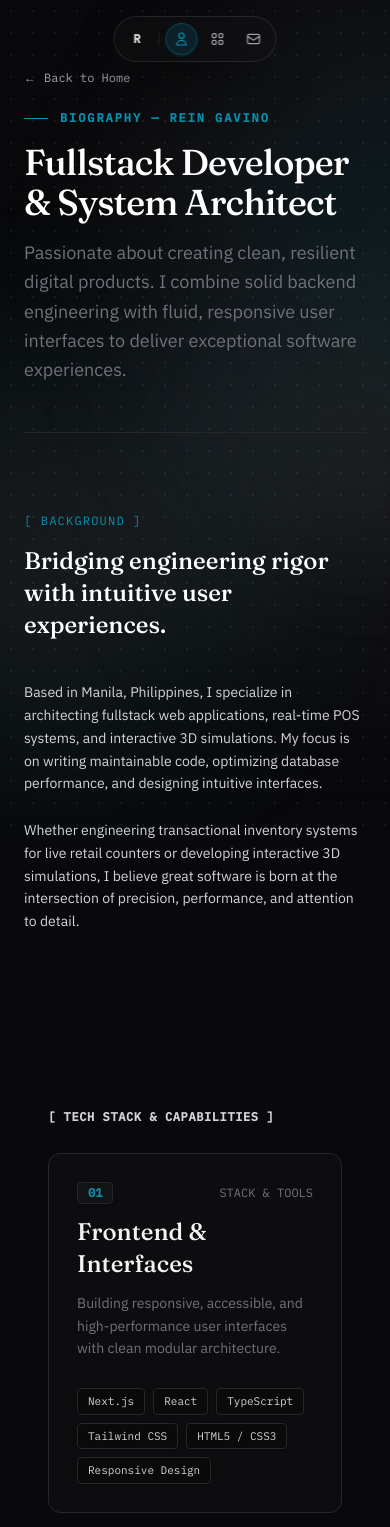
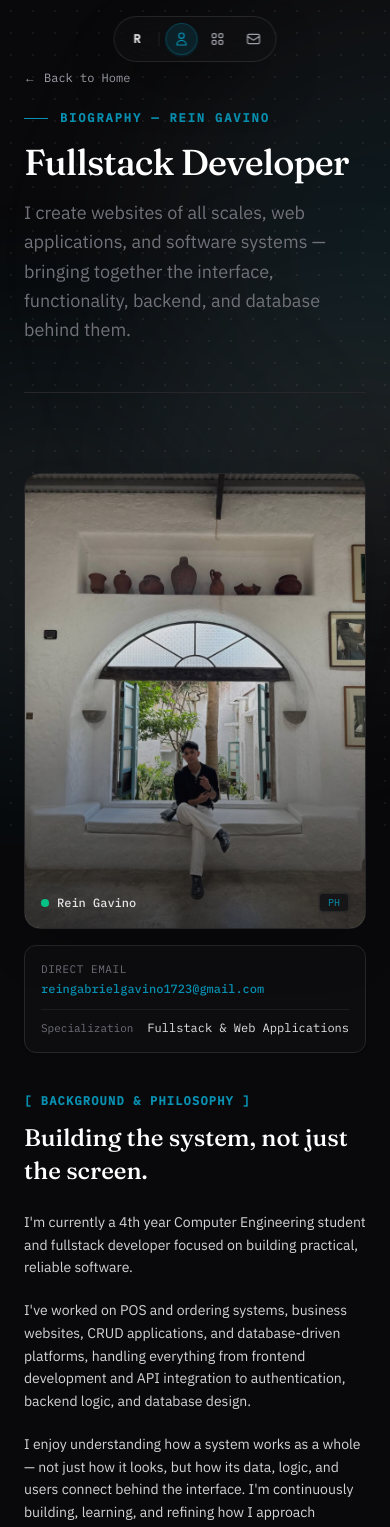
Before and after one commit to Yiizer/ReinPortfolio, a Next.js app in the folder app/: page /about in a window 390 px wide. Shown: the top 1527 px of the page. Built offline with nearby package versions, Linux system fonts and the light colour scheme.

Commit message:
feat: update group project metadata, about page portrait & bio, and contact details

```diff
--- a/app/src/app/about/page.tsx
+++ b/app/src/app/about/page.tsx
@@ -1,6 +1,7 @@
 "use client";
 
 import Link from "next/link";
+import Image from "next/image";
 import TechStack from "@/components/TechStack";
 import Contact from "@/components/Contact";
 import FloatingNav from "@/components/FloatingNav";
@@ -70,33 +71,90 @@ export default function AboutPage() {
             </div>
 
             <h1 className="font-serif text-4xl sm:text-5xl md:text-6xl text-white font-medium tracking-tight">
-              Fullstack Developer &amp; System Architect
+              Fullstack Developer
             </h1>
 
             <p className="text-muted text-lg max-w-3xl leading-relaxed">
-              Passionate about creating clean, resilient digital products. I combine solid backend engineering with fluid, responsive user interfaces to deliver exceptional software experiences.
+              I create websites of all scales, web applications, and software systems — bringing together the interface, functionality, backend, and database behind them.
             </p>
           </div>
         </div>
 
-        {/* Narrative Bio & Principles */}
-        <div className="grid grid-cols-1 md:grid-cols-12 gap-10">
-          <div className="md:col-span-4 space-y-4">
-            <p className="font-mono text-xs tracking-widest text-accent uppercase">
-              [ BACKGROUND ]
+        {/* Narrative Bio & Portrait Photo */}
+        <div className="grid grid-cols-1 md:grid-cols-12 gap-10 lg:gap-12 items-start">
+          {/* Left Column: Portrait Photo & Metadata */}
+          <div className="md:col-span-5 space-y-4">
+            <div className="relative group/photo">
+              {/* Subtle background glow on hover */}
+              <div
+                className="pointer-events-none absolute -inset-1 rounded-2xl bg-gradient-to-br from-accent/20 to-transparent opacity-0 blur-xl transition-opacity duration-500 group-hover/photo:opacity-100"
+                aria-hidden="true"
+              />
+              <div className="relative aspect-[3/4] rounded-2xl overflow-hidden border border-border-line bg-surface/70 shadow-2xl transition-all duration-300 group-hover/photo:border-accent/40 group-hover/photo:shadow-[0_0_30px_rgba(6,182,212,0.15)]">
+                <Image
+                  src="/profile.jpg"
+                  alt="Rein Gavino"
+                  fill
+                  sizes="(max-width: 768px) 100vw, 450px"
+                  className="object-cover object-center transition-transform duration-500 group-hover/photo:scale-[1.02]"
+                  priority
+                />
+                {/* Subtle bottom vignette gradient */}
+                <div className="absolute inset-0 bg-gradient-to-t from-ink/90 via-ink/20 to-transparent opacity-85 pointer-events-none" />
+                <div className="absolute bottom-4 inset-x-4 flex items-center justify-between text-xs font-mono">
+                  <div className="flex items-center gap-2">
+                    <span className="w-2 h-2 rounded-full bg-emerald-400 animate-pulse" />
+                    <span className="text-zinc-200 font-medium">Rein Gavino</span>
+                  </div>
+                  <span className="text-accent bg-surface/90 border border-border-line px-2 py-0.5 rounded text-[10px] shadow-sm">
+                     PH
+                  </span>
+                </div>
+              </div>
+            </div>
+
+            {/* Quick Contact & Info Card */}
+            <div className="p-4 rounded-xl bg-surface/50 border border-border-line space-y-3 font-mono text-xs shadow-sm">
+              <div className="space-y-1">
+                <span className="text-zinc-500 text-[11px] uppercase tracking-wider block">Direct Email</span>
+                <a
+                  href="mailto:reingabrielgavino1723@gmail.com"
+                  className="text-accent hover:underline hover:text-accent-hover transition-colors font-medium break-all block"
+                >
+                  reingabrielgavino1723@gmail.com
+                </a>
+              </div>
+              <div className="flex items-center justify-between text-zinc-400 border-t border-border-line/60 pt-2.5">
+                <span className="text-zinc-500 text-[11px]">Specialization</span>
+                <span className="text-zinc-200">Fullstack &amp; Web Applications </span>
+              </div>
+            </div>
+          </div>
+
+          {/* Right Column: Narrative Bio */}
+          <div className="md:col-span-7 space-y-6">
+            <div className="space-y-3">
+              <p className="font-mono text-xs tracking-widest text-accent uppercase font-semibold">
+                [ BACKGROUND &amp; PHILOSOPHY ]
               </p>
-            <h2 className="font-serif text-2xl text-white font-medium">
-              Bridging engineering rigor with intuitive user experiences.
+              <h2 className="font-serif text-2xl sm:text-3xl text-white font-medium leading-snug">
+                Building the system, not just the screen.
               </h2>
             </div>
 
-          <div className="md:col-span-8 space-y-6 text-zinc-300 text-sm leading-relaxed">
+            <div className="space-y-5 text-zinc-300 text-sm sm:text-base leading-relaxed">
               <p>
-              Based in Manila, Philippines, I specialize in architecting fullstack web applications, real-time POS systems, and interactive 3D simulations. My focus is on writing maintainable code, optimizing database performance, and designing intuitive interfaces.
+                I'm currently a 4th year Computer Engineering student and fullstack developer focused on building practical, reliable software.
               </p>
               <p>
-              Whether engineering transactional inventory systems for live retail counters or developing interactive 3D simulations, I believe great software is born at the intersection of precision, performance, and attention to detail.
+                I've worked on POS and ordering systems, business websites, CRUD applications, and database-driven platforms, handling everything from frontend development and API integration to authentication, backend logic, and database design.
               </p>
+              <p>
+                I enjoy understanding how a system works as a whole — not just how it looks, but how its data, logic, and users connect behind the interface.
+
+I'm continuously building, learning, and refining how I approach software development.
+              </p>
+            </div>
           </div>
         </div>
 
--- a/app/src/app/works/page.tsx
+++ b/app/src/app/works/page.tsx
@@ -65,12 +65,12 @@ export default function WorksPage() {
             <div className="flex items-center gap-3">
               <span className="w-6 sm:w-8 h-px bg-accent inline-block" />
               <span className="font-mono text-xs tracking-[0.16em] text-accent uppercase font-semibold">
-                ARCHIVE &mdash; 2026
+                PROJECTS &mdash; 2026
               </span>
             </div>
 
             <h1 className="font-serif text-4xl sm:text-5xl md:text-6xl text-white font-medium tracking-tight">
-              Selected Works &amp; Systems
+              My Works &amp; Systems
             </h1>
 
             <p className="text-muted text-base max-w-2xl leading-relaxed">
@@ -84,7 +84,7 @@ export default function WorksPage() {
         <WorkList
           projects={ALL_PROJECTS}
           showViewAllLink={false}
-          sectionTitle="[ ALL PROJECTS & ARCHIVE ]"
+          sectionTitle="[ ALL PROJECTS ]"
           sectionId="all-works"
         />
 
--- a/app/src/components/Contact.tsx
+++ b/app/src/components/Contact.tsx
@@ -68,10 +68,10 @@ export default function Contact() {
 
             <div className="pt-4 flex flex-wrap items-center gap-4">
               <a
-                href="mailto:hello@example.com"
+                href="mailto:reingabrielgavino1723@gmail.com"
                 className="inline-flex items-center justify-center px-6 py-3.5 rounded-md bg-accent text-zinc-950 hover:bg-accent-hover font-semibold text-sm transition-all duration-200 shadow-lg shadow-accent/20 hover:shadow-[0_0_25px_rgba(6,182,212,0.5)] active:scale-[0.98]"
               >
-                <span>hello@example.com</span>
+                <span>reingabrielgavino1723@gmail.com</span>
                 <svg
                   className="ml-2 w-4 h-4"
                   fill="none"
--- a/app/src/components/TechStack.tsx
+++ b/app/src/components/TechStack.tsx
@@ -4,29 +4,29 @@ export default function TechStack() {
       number: "01",
       title: "Frontend & Interfaces",
       description:
-        "Building responsive, accessible, and high-performance user interfaces with clean modular architecture.",
+        "Creating responsive, polished interfaces with a focus on usability, clean layouts, and maintainable components.",
       skills: ["Next.js", "React", "TypeScript", "Tailwind CSS", "HTML5 / CSS3", "Responsive Design"],
     },
     {
       number: "02",
       title: "Backend & Systems",
       description:
-        "Architecting secure server-side logic, real-time database synchronizations, and scalable REST APIs.",
+        "Building the logic and data layer behind applications, from APIs and authentication to database-driven systems.",
       skills: ["Node.js", "PostgreSQL", "Supabase", "Firebase", "REST APIs"],
     },
     {
       number: "03",
       title: "3D & Creative Engineering",
       description:
-        "Developing immersive spatial experiences, augmented reality simulations, and native mobile apps.",
+        "Developing interactive applications beyond the traditional web, including AR experiences and hardware-focused projects.",
       skills: ["Unity 3D", "C#", "AR Foundation", "Android SDK", "Hardware & Arduino", "Interactive 3D"],
     },
     {
       number: "04",
       title: "Tooling & Workflow",
       description:
-        "Leveraging modern developer workflows, strict version control, and rapid prototyping environments.",
-      skills: ["Git & GitHub", "VS Code", "Vercel / Cloud Hosting"],
+        "Using modern tools and workflows to build, test, deploy, and maintain projects efficiently.",
+      skills: ["Git & GitHub", "VS Code", "Vercel / Cloud Hosting", "Unity"],
     },
   ];
 
--- a/app/src/components/WorkList.tsx
+++ b/app/src/components/WorkList.tsx
@@ -494,7 +494,7 @@ export default function WorkList({
                     </span>
                   </div>
                   {project.status && (
-                    <span className="font-mono text-[11px] text-zinc-400 bg-surface/60 border border-border-line/60 px-2 py-0.5 rounded">
+                    <span className="font-mono text-[11px] text-zinc-400 bg-surface/60 border border-border-line/60 px-2 py-0.5 rounded hover:border-accent/50 hover:bg-accent/10 hover:text-accent hover:scale-105 transition-all duration-200 cursor-default select-none shadow-sm">
                       {project.status}
                     </span>
                   )}
--- a/app/src/data/projects.ts
+++ b/app/src/data/projects.ts
@@ -69,9 +69,10 @@ export const ALL_PROJECTS: Project[] = [
     name: "AR + Arduino thesis",
     subtitle: "Augmented reality hardware simulation",
     blurb:
-      "A thesis project simulating Arduino-based electronics — including an RC car assembly sequence and an LED circuit simulation — in augmented reality on Android. Includes custom snapping, drag-assembly, and wiring systems built from scratch in Unity.",
-    status: "Featured on homepage",
-    stack: ["Unity 6.3", "C#", "AR Foundation", "Android SDK"],
+      "Four simulations — LED blinking, LED pattern, potentiometer circuit, and RC car assembly with wiring & AR driving demo — plus a Vuforia component library scene in augmented reality on Android.",
+    role: "Planned and designed how components should work and interact, and built two simulations.",
+    status: "Group project",
+    stack: ["Unity 6.3", "C#", "Vuforia", "AR Foundation", "Android SDK"],
     href: "#",
     external: false,
     type: "Mobile AR Application",
@@ -93,7 +94,9 @@ export const ALL_PROJECTS: Project[] = [
     name: "GrindOn",
     subtitle: "E-commerce storefront for custom teamwear",
     blurb:
-      "An online storefront for custom teamwear and apparel — user accounts, catalog browsing, and a custom-ordering flow for jerseys and team gear.",
+      "An online storefront for custom teamwear and apparel — complete customer view and admin view.",
+    role: "Built almost all of the backend functionality, plus some design work.",
+    status: "Group project",
     stack: ["Firebase", "JavaScript", "HTML5", "CSS3"],
     href: "https://grindon-da126.web.app/",
     external: true,
```
Also changed, not shown: app/public/profile.jpg (added). Lines whose indentation alone changed are shown as unchanged.
